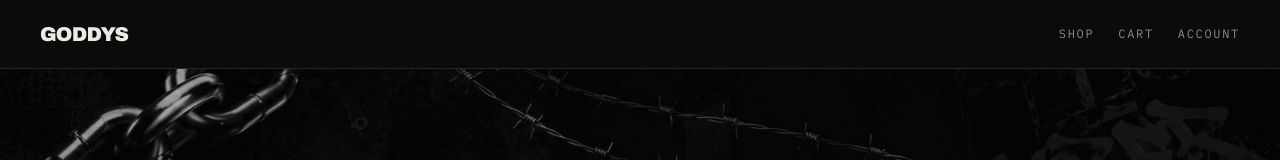
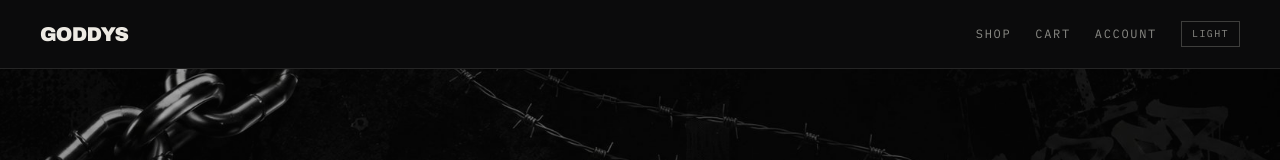
Before and after one commit to janambrocio12-create/goddys, a Next.js app: page / in a window 1280 px wide. Shown: the top 160 px of the page. Built offline with nearby package versions, Linux system fonts and the light colour scheme; no server answers.

Commit message:
Remove COD payment option, add storefront dark/light mode toggle

```diff
--- a/src/app/(storefront)/checkout/actions.ts
+++ b/src/app/(storefront)/checkout/actions.ts
@@ -41,16 +41,18 @@ export async function placeOrder(
     return { success: false, error: 'Your cart is empty.' };
   }
 
-  const isWalletMethod = paymentMethod === 'gcash_manual' || paymentMethod === 'paymaya_manual';
+  // Cash on delivery is no longer offered at checkout - client's call. The
+  // form itself never sends 'cod' anymore, but this catches a direct call
+  // (API abuse, a stale client, etc) instead of trusting the input.
+  if (paymentMethod === 'cod') {
+    return { success: false, error: 'Cash on delivery is not available - choose GCash or PayMaya.' };
+  }
 
-  if (isWalletMethod && paymentReference.trim().length === 0) {
+  if (paymentReference.trim().length === 0) {
     return { success: false, error: 'Enter your reference number to continue.' };
   }
 
-  // Only carry the reference through for GCash/PayMaya - otherwise leftover
-  // text from switching payment methods in the form could get saved on a
-  // COD order and confuse whoever reviews it in the admin panel.
-  const effectiveReference = isWalletMethod ? paymentReference.trim() : null;
+  const effectiveReference = paymentReference.trim();
 
   const { data, error } = await supabase.rpc('create_order', {
     p_shipping_address: shippingAddress,
--- a/src/app/(storefront)/layout.tsx
+++ b/src/app/(storefront)/layout.tsx
@@ -4,6 +4,8 @@ import { CartProvider } from '@/lib/cart/cart-context';
 import { CartBadge } from '@/components/storefront/cart-badge';
 import { LogoutButton } from '@/components/storefront/logout-button';
 import { TransitionProvider } from '@/components/storefront/transition-provider';
+import { ThemeProvider } from '@/components/storefront/theme-provider';
+import { ThemeToggle } from '@/components/storefront/theme-toggle';
 
 export default async function StorefrontLayout({ children }: { children: React.ReactNode }) {
   const supabase = createClient();
@@ -14,8 +16,8 @@ export default async function StorefrontLayout({ children }: { children: React.R
   return (
     <TransitionProvider>
       <CartProvider userId={user?.id ?? null}>
-        <div className="flex min-h-screen flex-col">
-        <header className="flex items-center justify-between border-b border-concrete/20 px-6 py-5 md:px-10">
+        <ThemeProvider>
+          <header className="flex items-center justify-between border-b border-concrete/20 px-6 py-5 md:px-10">
           <Link href="/" className="font-display text-xl tracking-tightest">
             GODDYS
           </Link>
@@ -38,6 +40,7 @@ export default async function StorefrontLayout({ children }: { children: React.R
                 Account
               </Link>
             )}
+            <ThemeToggle />
           </nav>
         </header>
 
@@ -105,7 +108,7 @@ export default async function StorefrontLayout({ children }: { children: React.R
             © {new Date().getFullYear()} GODDYS. All rights reserved.
           </p>
         </footer>
-        </div>
+        </ThemeProvider>
       </CartProvider>
     </TransitionProvider>
   );
--- a/src/app/(storefront)/page.tsx
+++ b/src/app/(storefront)/page.tsx
@@ -3,7 +3,10 @@ import { ShopNowButton } from '@/components/storefront/shop-now-button';
 
 export default function HomePage() {
   return (
-    <section className="relative flex min-h-[85vh] flex-col justify-center overflow-hidden px-6 md:px-10">
+    <section
+      data-theme="dark"
+      className="relative flex min-h-[85vh] flex-col justify-center overflow-hidden px-6 md:px-10"
+    >
       <Image
         src="/images/hero-bg.jpg"
         alt=""
--- a/src/app/globals.css
+++ b/src/app/globals.css
@@ -3,6 +3,38 @@
 @tailwind utilities;
 
 @layer base {
+  /* Dark palette (the brand default) - lives on :root so it's what the
+     whole app gets with zero setup, admin panel included. Values are
+     space-separated R G B channels (no rgb()/commas) so Tailwind's
+     rgb(var(--x) / <alpha-value>) opacity modifiers work. */
+  :root,
+  [data-theme='dark'] {
+    --color-ink: 11 11 12;
+    --color-bone: 237 234 227;
+    --color-concrete: 138 138 133;
+    --color-panel: 20 20 21;
+    --color-hazard: 242 199 68;
+    --color-danger: 193 70 47;
+  }
+
+  /* Light mode - storefront only. The theme toggle sets data-theme="light"
+     on a wrapper inside the (storefront) layout; the admin panel never
+     sets this attribute, so it's unreachable there and always stays dark.
+     This is deliberately "swap ink and bone" rather than a new palette:
+     every existing bg-ink/text-bone (or bg-bone/text-ink) pairing in the
+     app was already built for contrast, so flipping both tokens together
+     keeps that contrast correct everywhere without touching component
+     markup. Hazard/danger are deepened slightly so they stay readable as
+     text on a light background instead of a dark one. */
+  [data-theme='light'] {
+    --color-ink: 237 234 227;
+    --color-bone: 15 15 16;
+    --color-concrete: 94 94 90;
+    --color-panel: 224 220 210;
+    --color-hazard: 150 110 20;
+    --color-danger: 158 54 35;
+  }
+
   * {
     @apply border-concrete/20;
   }
--- a/src/components/storefront/product-detail.tsx
+++ b/src/components/storefront/product-detail.tsx
@@ -137,7 +137,10 @@ export function ProductDetail({
                 alt={activeImage.alt_text ?? product.name}
                 className="h-full w-full object-cover"
               />
-              <span className="absolute bottom-3 right-3 bg-ink/70 px-2 py-1 font-mono text-[10px] uppercase tracking-widest text-bone">
+              <span
+                data-theme="dark"
+                className="absolute bottom-3 right-3 bg-ink/70 px-2 py-1 font-mono text-[10px] uppercase tracking-widest text-bone"
+              >
                 Zoom
               </span>
             </button>
@@ -266,6 +269,7 @@ export function ProductDetail({
 
       {isZoomOpen && activeImage && (
         <div
+          data-theme="dark"
           className="fixed inset-0 z-50 flex items-center justify-center bg-ink/95 p-4"
           onClick={() => setIsZoomOpen(false)}
         >
--- /dev/null
+++ b/src/components/storefront/theme-provider.tsx
@@ -0,0 +1,70 @@
+'use client';
+
+import { createContext, useContext, useEffect, useState } from 'react';
+
+type Theme = 'dark' | 'light';
+
+type ThemeContextValue = {
+  theme: Theme;
+  toggleTheme: () => void;
+};
+
+const ThemeContext = createContext<ThemeContextValue | null>(null);
+const STORAGE_KEY = 'goddys-theme';
+
+/**
+ * Storefront-only light/dark toggle. Renders the themed root div itself
+ * (data-theme="dark" | "light") so every bg-ink/text-bone/etc class inside
+ * it resolves against the right CSS variables - see globals.css. The admin
+ * panel never mounts this provider, so it's always on the dark default.
+ *
+ * Defaults to dark (the brand default) on first paint, then syncs from
+ * localStorage after mount - a returning visitor who picked light sees a
+ * brief flash of dark before it switches, which we accept as a fair
+ * trade-off for not needing a blocking inline script just for this.
+ */
+export function ThemeProvider({ children }: { children: React.ReactNode }) {
+  const [theme, setTheme] = useState<Theme>('dark');
+
+  useEffect(() => {
+    try {
+      const stored = window.localStorage.getItem(STORAGE_KEY);
+      if (stored === 'light' || stored === 'dark') {
+        setTheme(stored);
+      }
+    } catch {
+      // Storage unavailable - just stick with the dark default.
+    }
+  }, []);
+
+  function toggleTheme() {
+    setTheme((current) => {
+      const next = current === 'dark' ? 'light' : 'dark';
+      try {
+        window.localStorage.setItem(STORAGE_KEY, next);
+      } catch {
+        // Storage full or unavailable - the choice just won't persist.
+      }
+      return next;
+    });
+  }
+
+  return (
+    <ThemeContext.Provider value={{ theme, toggleTheme }}>
+      <div
+        data-theme={theme}
+        className="flex min-h-screen flex-col bg-ink text-bone transition-colors duration-300"
+      >
+        {children}
+      </div>
+    </ThemeContext.Provider>
+  );
+}
+
+export function useTheme() {
+  const context = useContext(ThemeContext);
+  if (!context) {
+    throw new Error('useTheme must be used within a ThemeProvider');
+  }
+  return context;
+}
--- /dev/null
+++ b/src/components/storefront/theme-toggle.tsx
@@ -0,0 +1,18 @@
+'use client';
+
+import { useTheme } from './theme-provider';
+
+export function ThemeToggle() {
+  const { theme, toggleTheme } = useTheme();
+
+  return (
+    <button
+      type="button"
+      onClick={toggleTheme}
+      aria-label={theme === 'dark' ? 'Switch to light mode' : 'Switch to dark mode'}
+      className="border border-concrete/40 px-2.5 py-1 font-mono text-[10px] uppercase tracking-wide text-concrete transition-colors hover:border-bone hover:text-bone"
+    >
+      {theme === 'dark' ? 'Light' : 'Dark'}
+    </button>
+  );
+}
--- a/tailwind.config.ts
+++ b/tailwind.config.ts
@@ -4,17 +4,25 @@ import type { Config } from 'tailwindcss';
 // Palette: near-black ground, bone foreground, a single hazard-yellow
 // accent used sparingly (stamps, tags, status) — kept away from the
 // generic "near-black + acid-green/vermilion" pairing.
+//
+// Colors are driven by CSS variables (see globals.css) rather than fixed
+// hex so the storefront can offer a light mode: the admin panel never
+// sets a `data-theme` attribute, so it always resolves the dark values -
+// these tokens aren't "a color", they're "a role" (background, raised
+// surface, accent) that light mode remaps. The rgb()/<alpha-value>
+// pattern is required for Tailwind's opacity modifiers (bg-ink/70, etc)
+// to keep working against a CSS variable.
 const config: Config = {
   content: ['./src/**/*.{ts,tsx}'],
   theme: {
     extend: {
       colors: {
-        ink: '#0B0B0C',        // primary background
-        bone: '#EDEAE3',       // primary foreground / paper
-        concrete: '#8A8A85',   // muted text, dividers
-        panel: '#141415',      // raised surfaces in dark UI (admin)
-        hazard: '#F2C744',     // single accent: tags, stamps, alerts
-        danger: '#C1462F',     // errors only — not a decorative color
+        ink: 'rgb(var(--color-ink) / <alpha-value>)',        // primary background
+        bone: 'rgb(var(--color-bone) / <alpha-value>)',       // primary foreground / paper
+        concrete: 'rgb(var(--color-concrete) / <alpha-value>)', // muted text, dividers
+        panel: 'rgb(var(--color-panel) / <alpha-value>)',      // raised surfaces
+        hazard: 'rgb(var(--color-hazard) / <alpha-value>)',    // single accent: tags, stamps, alerts
+        danger: 'rgb(var(--color-danger) / <alpha-value>)',    // errors only — not a decorative color
       },
       fontFamily: {
         display: ['var(--font-display)', 'Arial Black', 'sans-serif'],
```
Also changed, not shown: src/components/storefront/checkout-form.tsx (+12 -28 lines), 1 other file (tests, documents, lock files or other folders).
